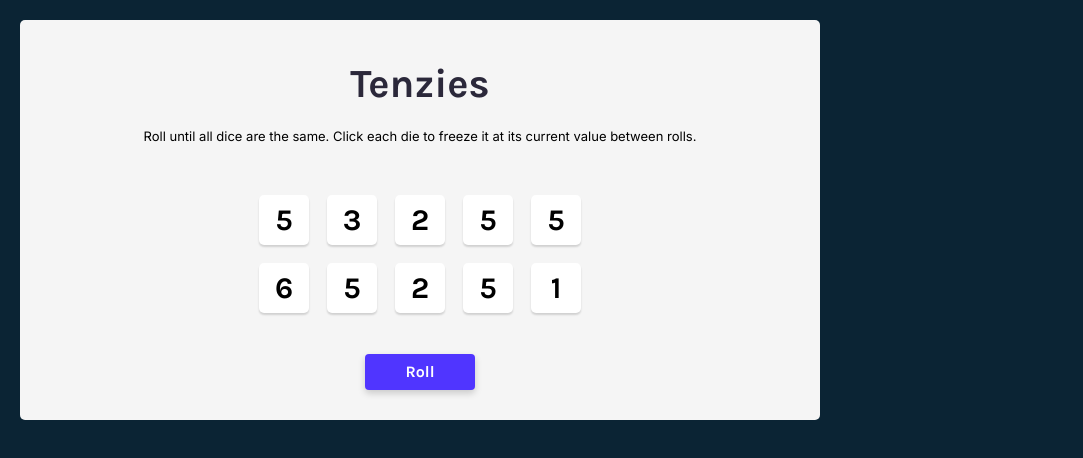
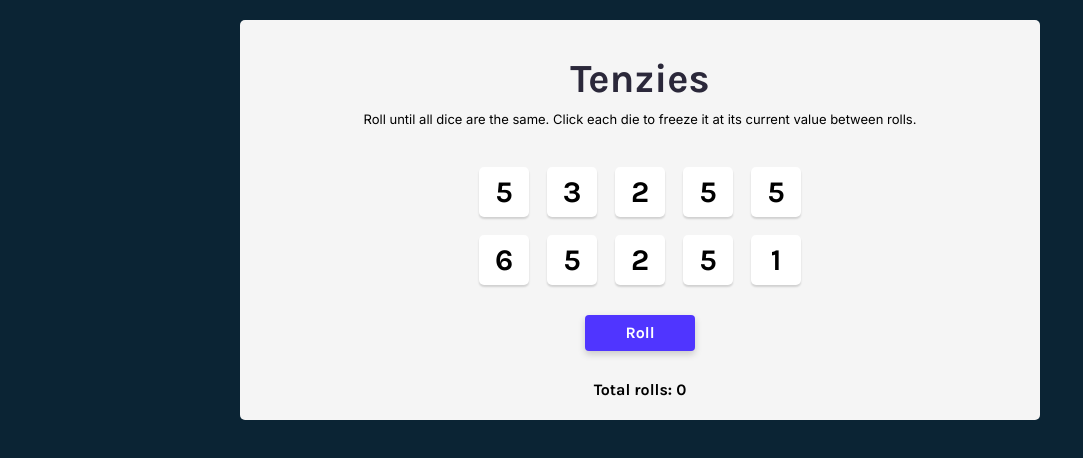
Before and after one commit to micalux/tenzies-app, a React (Vite) app: page / in a window 1280 px wide. Shown: the top 458 px of the page, without its empty margins (0-1083 px from the left). Built offline with nearby package versions, Linux system fonts and the light colour scheme.

Commit message:
minor updates

```diff
--- a/src/App.jsx
+++ b/src/App.jsx
@@ -47,6 +47,8 @@ export default function App() {
         setTenzies(false)
 
     } else {
+        setRollCount(oldCount => oldCount + 1)
+        console.log(rollCount)
         setDice(oldDice => oldDice.map(die => {
             return die.isHeld ?
                 die :
@@ -81,6 +83,7 @@ export default function App() {
             {diceElements}
         </div>
         <button className="roll-dice" onClick={rollDice}>{tenzies ? 'New Game' : 'Roll'}</button>
+        <p className="tot-rollz">Total rolls: {rollCount}</p>
     </main>
   )
 }
--- a/src/index.css
+++ b/src/index.css
@@ -10,6 +10,7 @@ body {
 }
 
 main {
+  margin: 0 auto;
   background-color: #F5F5F5;
   height: 400px;
   max-width: 800px;
@@ -83,3 +84,7 @@ button:focus {
   margin: 0;
   margin-bottom: 30px;
 }
+
+.tot-rollz {
+  margin-top: 0;
+}
```
